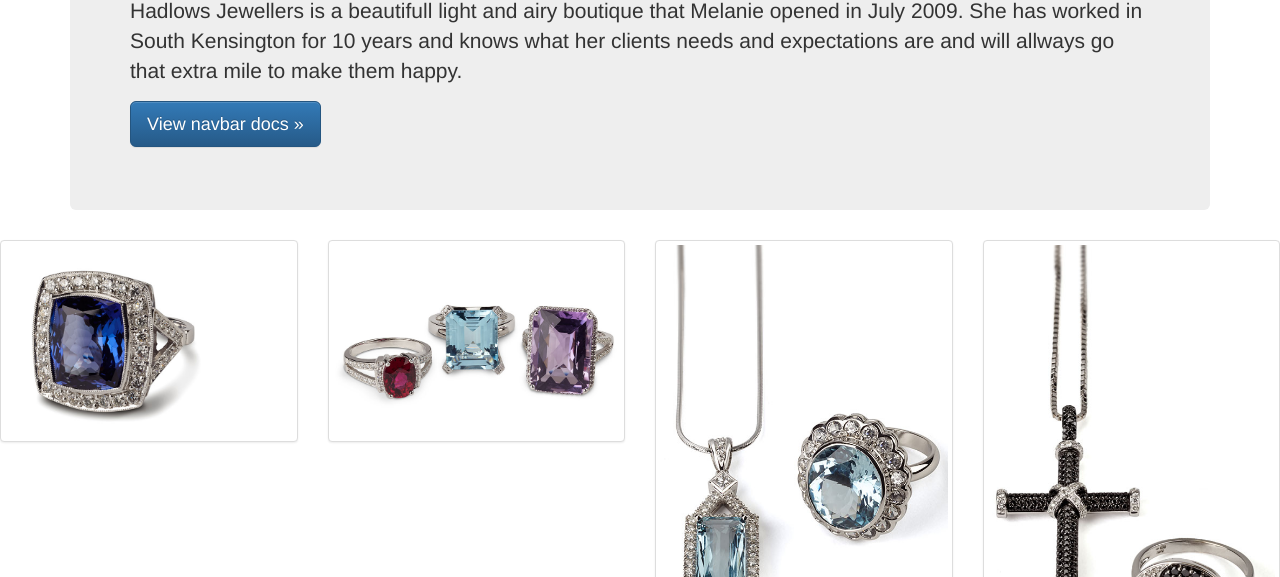
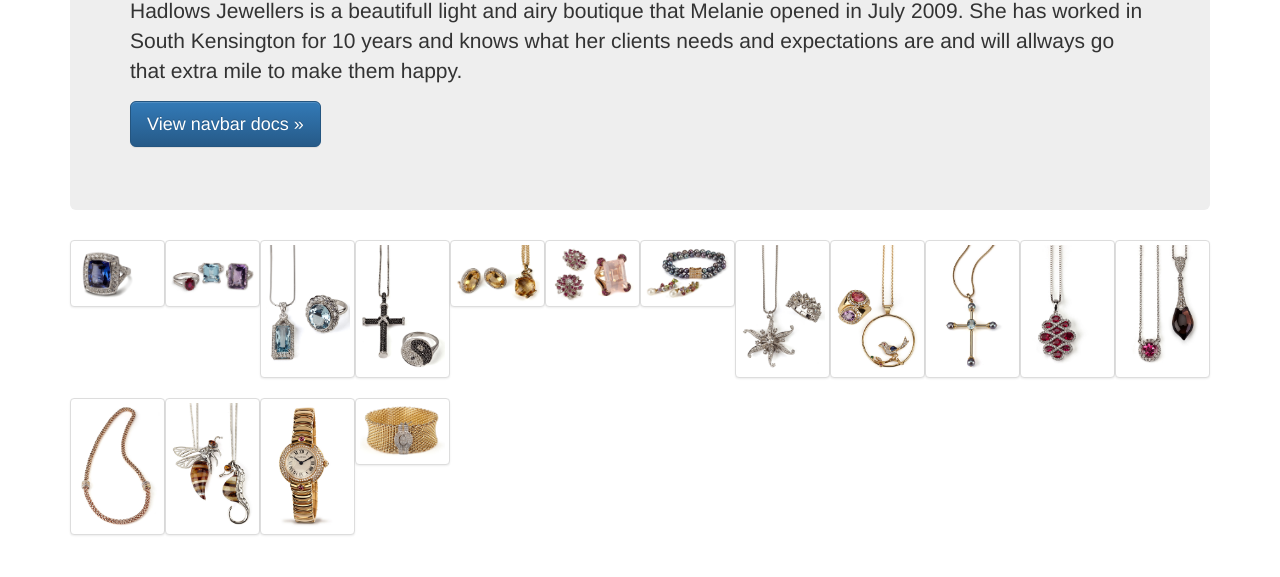
Before and after one commit to ArupSen/hadlows-jewellers, a website: page app/index.html in a window 1280 px wide. Shown: the part 223-800 px from the top of the page. Drawn offline with nearby package versions, Linux system fonts and the light colour scheme.

Commit message:
set thumbnail width to one column

```diff
--- a/app/partials/products.html
+++ b/app/partials/products.html
@@ -1,8 +1,9 @@
 <div  ng-controller="ProductsController">
   <div class="row">
-      <div ng-repeat="product in products" class="col-xs-6 col-md-3">
-            <a href="#" class="pull-left thumbnail">
-  <img ng-src="img/{{product.imgPath}}.jpg" />
-</a>
+    <div class="container">
+      <a ng-repeat="product in products" href="#" class="pull-left thumbnail col-xs-6 col-md-1">
+        <img ng-src="img/{{product.imgPath}}.jpg" class="{{product.cssClass}}" />
+      </a>
+    </div>
+  </div>
 </div>
-</div>
```
